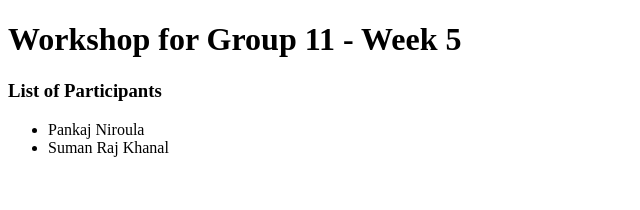
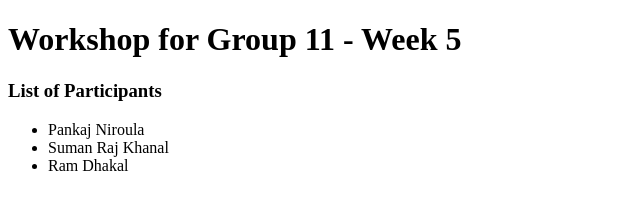
Before and after one commit to npankaj365/WorkshopGroup11, a plain HTML site: page index.html in a window 1280 px wide. Shown: the whole page, without its empty margins (0-640 px from the left). Drawn offline with Linux system fonts and the light colour scheme.

Commit message:
Update index.html again

```diff
--- a/index.html
+++ b/index.html
@@ -12,6 +12,7 @@
     <ul>
         <li>Pankaj Niroula</li>
         <li>Suman Raj Khanal</li>
+        <li>Ram Dhakal</li>
     </ul>
 </body>
 </html>
```
